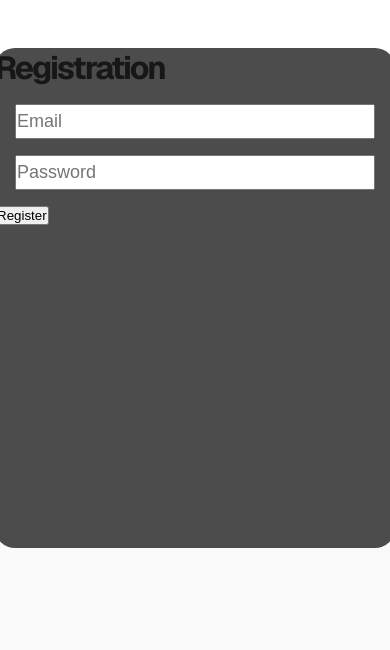
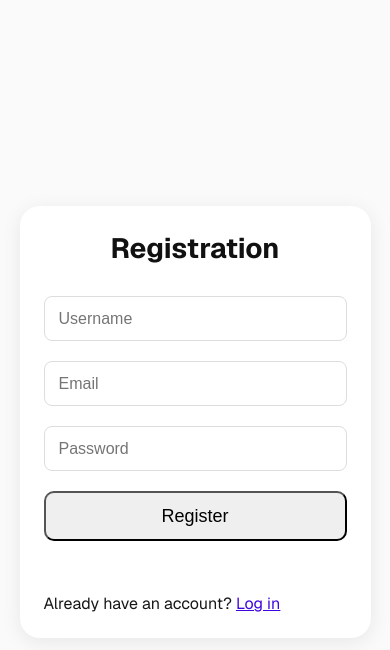
Before and after one commit to KristiansZakis/noliktavas_sistema_v2_React-Next, a Next.js app: page /register in a window 390 px wide. Shown: the top 650 px of the page. Built offline with nearby package versions, Linux system fonts and the light colour scheme.

Commit message:
Login system finished

```diff
--- a/src/app/login/page.module.css
+++ b/src/app/login/page.module.css
@@ -1,19 +1,11 @@
 .page {
     --background: #fafafa;
-    --foreground: #fff;
-
-    --text-primary: #000;
-    --text-secondary: #666;
-
-    --button-primary-hover: #383838;
-    --button-secondary-hover: #f2f2f2;
-    --button-secondary-border: #ebebeb;
-
     display: flex;
     flex: 1;
     flex-direction: column;
     align-items: center;
-    justify-content: flex-start;
+    justify-content: center; /* Centers the content vertically */
+    min-height: 100vh;
     font-family: var(--font-geist-sans);
     background-color: var(--background);
     width: 100%;
@@ -22,98 +14,92 @@
 .main {
     display: flex;
     width: 100%;
-    max-width: 800px;
+    max-width: 440px;
     flex-direction: column;
-    align-items: flex-start;
-    justify-content: space-between;
-    background-color: var(--foreground);
-    padding: 120px 60px;
+    align-items: center;
+    justify-content: center;
+    background-color: #fff;
+    padding: 40px;
+    border-radius: 20px;
+    box-shadow: 0 4px 20px rgba(0, 0, 0, 0.08);
 }
 
 .intro {
     display: flex;
     flex-direction: column;
-    align-items: flex-start;
-    text-align: left;
-    position: absolute;
-    left: 50%;
-    margin-left: -200px;
-    gap: 24px;
-    width: 400px;
-    height: 500px;
-    background-color: #4d4c4c;
-    border-radius: 20px;
+    align-items: stretch; /* Stretches inputs/button nicely to fit */
+    width: 100%;
+    gap: 20px;
+    background-color: transparent; /* Removed the dark gray background so it uses .main */
 }
 
-.emailField {
-    font-size: 18px;
-    margin-left: 20px;
-    width: 90%;
-    height: 35px;
+.intro h1 {
+    text-align: center;
+    margin-bottom: 10px;
+    color: #111;
 }
 
+.emailField,
 .passwordField {
-    font-size: 18px;
-    margin-left: 20px;
-    width: 90%;
-    height: 35px;
+    font-size: 16px;
+    padding: 0 14px;
+    width: 100%;
+    height: 45px;
+    box-sizing: border-box; /* Ensures padding doesn't overflow width */
+    border: 1px solid #ddd;
+    border-radius: 8px;
 }
 
-/* Enable hover only on non-touch devices */
-@media (hover: hover) and (pointer: fine) {
-    a.primary:hover {
-        background: var(--button-primary-hover);
-        border-color: transparent;
-    }
-
-    a.secondary:hover {
-        background: var(--button-secondary-hover);
-        border-color: transparent;
-    }
+.footerText {
+    color: #666;
+    text-align: center;
+    font-size: 14px;
 }
 
 @media (max-width: 600px) {
     .main {
-        padding: 48px 24px;
-    }
-
-    .intro {
-        gap: 16px;
+        padding: 24px;
+        max-width: 90%;
     }
 
     .intro h1 {
-        font-size: 32px;
-        line-height: 40px;
-        letter-spacing: -1.92px;
+        font-size: 28px;
     }
 }
 
 @media (prefers-color-scheme: dark) {
-    .logo {
-        filter: invert();
-    }
-
     .page {
         --background: #000;
-        --foreground: #000;
-
-        --text-primary: #ededed;
-        --text-secondary: #999;
-
-        --button-primary-hover: #ccc;
-        --button-secondary-hover: #1a1a1a;
-        --button-secondary-border: #1a1a1a;
+    }
+    .main {
+        background-color: #161616;
+        box-shadow: 0 4px 20px rgba(0, 0, 0, 0.5);
+    }
+    .intro h1 {
+        color: #fff;
+    }
+    .emailField,
+    .passwordField {
+        background-color: #222;
+        border-color: #333;
+        color: #fff;
+    }
+    .footerText {
+        color: #999;
     }
 }
 
-.code {
-    font-family: var(--font-geist-mono);
-    font-size: 0.9em;
-    background: color-mix(in srgb, currentColor 8%, transparent);
-    padding: 0.1em 0.4em;
-    border-radius: 6px;
+.switchText {
+    margin-top: 12px;
 }
 
-.footerText {
-    color: #b7b7b7;
+.switchLink {
+    text-decoration: underline;
+    color: rgb(63, 5, 222);
 }
+
+.loginBtn {
+    height: 50px;
+    border-radius: 10px;
+    font-size: 18px;
+}
--- a/src/app/page.module.css
+++ /dev/null
@@ -1,119 +0,0 @@
-.page {
-    --background: #fafafa;
-    --foreground: #fff;
-
-    --text-primary: #000;
-    --text-secondary: #666;
-
-    --button-primary-hover: #383838;
-    --button-secondary-hover: #f2f2f2;
-    --button-secondary-border: #ebebeb;
-
-    display: flex;
-    flex: 1;
-    flex-direction: column;
-    align-items: center;
-    justify-content: flex-start;
-    font-family: var(--font-geist-sans);
-    background-color: var(--background);
-    width: 100%;
-}
-
-.main {
-    display: flex;
-    width: 100%;
-    max-width: 800px;
-    flex-direction: column;
-    align-items: flex-start;
-    justify-content: space-between;
-    background-color: var(--foreground);
-    padding: 120px 60px;
-}
-
-.intro {
-    display: flex;
-    flex-direction: column;
-    align-items: flex-start;
-    text-align: left;
-    position: absolute;
-    left: 50%;
-    margin-left: -200px;
-    gap: 24px;
-    width: 400px;
-    height: 500px;
-    background-color: #4d4c4c;
-    border-radius: 20px;
-}
-
-.emailField {
-    font-size: 18px;
-    margin-left: 20px;
-    width: 90%;
-    height: 35px;
-}
-
-.passwordField {
-    font-size: 18px;
-    margin-left: 20px;
-    width: 90%;
-    height: 35px;
-}
-
-/* Enable hover only on non-touch devices */
-@media (hover: hover) and (pointer: fine) {
-    a.primary:hover {
-        background: var(--button-primary-hover);
-        border-color: transparent;
-    }
-
-    a.secondary:hover {
-        background: var(--button-secondary-hover);
-        border-color: transparent;
-    }
-}
-
-@media (max-width: 600px) {
-    .main {
-        padding: 48px 24px;
-    }
-
-    .intro {
-        gap: 16px;
-    }
-
-    .intro h1 {
-        font-size: 32px;
-        line-height: 40px;
-        letter-spacing: -1.92px;
-    }
-}
-
-@media (prefers-color-scheme: dark) {
-    .logo {
-        filter: invert();
-    }
-
-    .page {
-        --background: #000;
-        --foreground: #000;
-
-        --text-primary: #ededed;
-        --text-secondary: #999;
-
-        --button-primary-hover: #ccc;
-        --button-secondary-hover: #1a1a1a;
-        --button-secondary-border: #1a1a1a;
-    }
-}
-
-.code {
-    font-family: var(--font-geist-mono);
-    font-size: 0.9em;
-    background: color-mix(in srgb, currentColor 8%, transparent);
-    padding: 0.1em 0.4em;
-    border-radius: 6px;
-}
-
-.footerText {
-    color: #b7b7b7;
-}
--- a/src/app/register/page.js
+++ b/src/app/register/page.js
@@ -1,10 +1,13 @@
 "use client";
 
 import { useState } from "react";
+import Link from "next/link";
 import styles from "./page.module.css";
+import { useRouter } from "next/navigation";
 
 export default function Register() {
     const [message, setMessage] = useState("");
+    const router = useRouter();
 
     async function handleSubmit(e) {
         e.preventDefault();
@@ -14,13 +17,18 @@ export default function Register() {
             method: "POST",
             headers: { "Content-Type": "application/json" },
             body: JSON.stringify({
+                username: form.get("username"),
                 email: form.get("email"),
                 password: form.get("password"),
             }),
         });
 
-        const data = await res.json();
-        setMessage(res.ok ? "Registered! You can log in now." : data.error);
+        const data = await res.json().catch(() => ({}));
+        if (res.ok) {
+            router.push("/dashboard");
+        } else {
+            setMessage(data.error || "Server error");
+        }
     }
 
     return (
@@ -28,6 +36,15 @@ export default function Register() {
             <main className={styles.main}>
                 <form className={styles.intro} onSubmit={handleSubmit}>
                     <h1>Registration</h1>
+                    <input
+                        className={styles.emailField}
+                        name="username"
+                        type="text"
+                        placeholder="Username"
+                        minLength={3}
+                        maxLength={20}
+                        required
+                    />
                     <input
                         className={styles.emailField}
                         name="email"
@@ -43,8 +60,16 @@ export default function Register() {
                         minLength={8}
                         required
                     />
-                    <button type="submit">Register</button>
+                    <button type="submit" className={styles.registerBtn}>
+                        Register
+                    </button>
                     <p className={styles.footerText}>{message}</p>
+                    <p className={styles.switchText}>
+                        Already have an account?{" "}
+                        <Link className={styles.switchLink} href="/login">
+                            Log in
+                        </Link>
+                    </p>
                 </form>
             </main>
         </div>
--- a/src/app/register/page.module.css
+++ b/src/app/register/page.module.css
@@ -1,19 +1,11 @@
 .page {
     --background: #fafafa;
-    --foreground: #fff;
-
-    --text-primary: #000;
-    --text-secondary: #666;
-
-    --button-primary-hover: #383838;
-    --button-secondary-hover: #f2f2f2;
-    --button-secondary-border: #ebebeb;
-
     display: flex;
     flex: 1;
     flex-direction: column;
     align-items: center;
-    justify-content: flex-start;
+    justify-content: center; /* Centers the content vertically */
+    min-height: 100vh;
     font-family: var(--font-geist-sans);
     background-color: var(--background);
     width: 100%;
@@ -22,98 +14,92 @@
 .main {
     display: flex;
     width: 100%;
-    max-width: 800px;
+    max-width: 440px;
     flex-direction: column;
-    align-items: flex-start;
-    justify-content: space-between;
-    background-color: var(--foreground);
-    padding: 120px 60px;
+    align-items: center;
+    justify-content: center;
+    background-color: #fff;
+    padding: 40px;
+    border-radius: 20px;
+    box-shadow: 0 4px 20px rgba(0, 0, 0, 0.08);
 }
 
 .intro {
     display: flex;
     flex-direction: column;
-    align-items: flex-start;
-    text-align: left;
-    position: absolute;
-    left: 50%;
-    margin-left: -200px;
-    gap: 24px;
-    width: 400px;
-    height: 500px;
-    background-color: #4d4c4c;
-    border-radius: 20px;
+    align-items: stretch; /* Stretches inputs/button nicely to fit */
+    width: 100%;
+    gap: 20px;
+    background-color: transparent; /* Removed the dark gray background so it uses .main */
 }
 
-.emailField {
-    font-size: 18px;
-    margin-left: 20px;
-    width: 90%;
-    height: 35px;
+.intro h1 {
+    text-align: center;
+    margin-bottom: 10px;
+    color: #111;
 }
 
+.emailField,
 .passwordField {
-    font-size: 18px;
-    margin-left: 20px;
-    width: 90%;
-    height: 35px;
+    font-size: 16px;
+    padding: 0 14px;
+    width: 100%;
+    height: 45px;
+    box-sizing: border-box; /* Ensures padding doesn't overflow width */
+    border: 1px solid #ddd;
+    border-radius: 8px;
 }
 
-/* Enable hover only on non-touch devices */
-@media (hover: hover) and (pointer: fine) {
-    a.primary:hover {
-        background: var(--button-primary-hover);
-        border-color: transparent;
-    }
-
-    a.secondary:hover {
-        background: var(--button-secondary-hover);
-        border-color: transparent;
-    }
+.footerText {
+    color: #666;
+    text-align: center;
+    font-size: 14px;
 }
 
 @media (max-width: 600px) {
     .main {
-        padding: 48px 24px;
-    }
-
-    .intro {
-        gap: 16px;
+        padding: 24px;
+        max-width: 90%;
     }
 
     .intro h1 {
-        font-size: 32px;
-        line-height: 40px;
-        letter-spacing: -1.92px;
+        font-size: 28px;
     }
 }
 
 @media (prefers-color-scheme: dark) {
-    .logo {
-        filter: invert();
-    }
-
     .page {
         --background: #000;
-        --foreground: #000;
-
-        --text-primary: #ededed;
-        --text-secondary: #999;
-
-        --button-primary-hover: #ccc;
-        --button-secondary-hover: #1a1a1a;
-        --button-secondary-border: #1a1a1a;
+    }
+    .main {
+        background-color: #161616;
+        box-shadow: 0 4px 20px rgba(0, 0, 0, 0.5);
+    }
+    .intro h1 {
+        color: #fff;
+    }
+    .emailField,
+    .passwordField {
+        background-color: #222;
+        border-color: #333;
+        color: #fff;
+    }
+    .footerText {
+        color: #999;
     }
 }
 
-.code {
-    font-family: var(--font-geist-mono);
-    font-size: 0.9em;
-    background: color-mix(in srgb, currentColor 8%, transparent);
-    padding: 0.1em 0.4em;
-    border-radius: 6px;
+.switchText {
+    margin-top: 12px;
 }
 
-.footerText {
-    color: #b7b7b7;
+.switchLink {
+    text-decoration: underline;
+    color: rgb(63, 5, 222);
 }
+
+.registerBtn {
+    height: 50px;
+    border-radius: 10px;
+    font-size: 18px;
+}
--- a/src/lib/db.js
+++ b/src/lib/db.js
@@ -7,6 +7,7 @@ db.pragma("journal_mode = WAL");
 db.exec(`
     CREATE TABLE IF NOT EXISTS users(
         id INTEGER PRIMARY KEY AUTOINCREMENT,
+        username TEXT NOT NULL UNIQUE COLLATE NOCASE,
         email TEXT NOT NULL UNIQUE,
         password_hash TEXT NOT NULL,
         created_at TEXT NOT NULL DEFAULT CURRENT_TIMESTAMP
```
Also changed, not shown: src/app/api/auth/register/route.js (+31 -8 lines), src/app/dashboard/page.js (+6 -1 lines), src/app/login/page.js (+10 -1 lines), src/app/page.js (+5 -14 lines), notes.txt.
